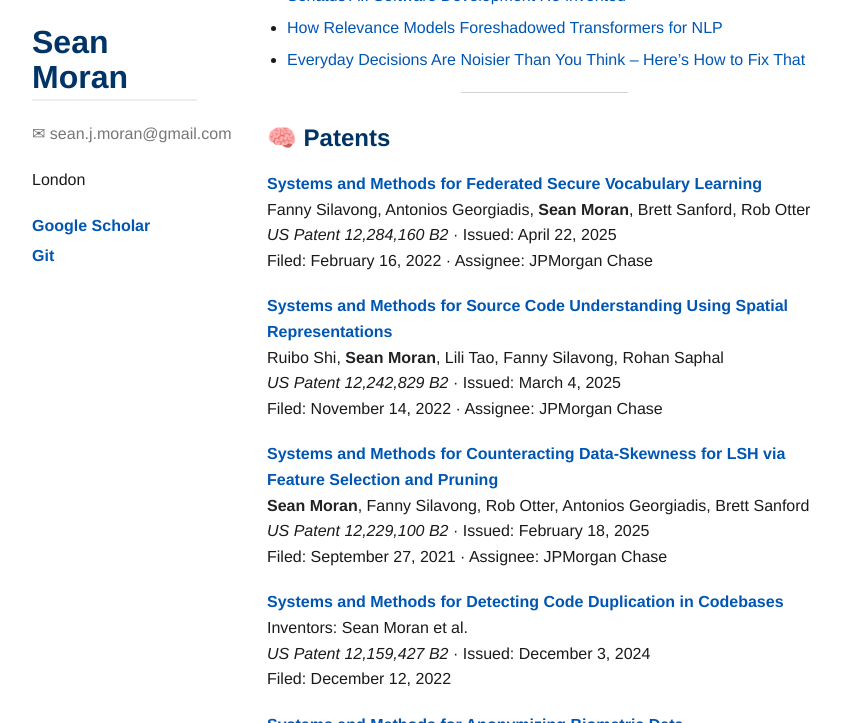
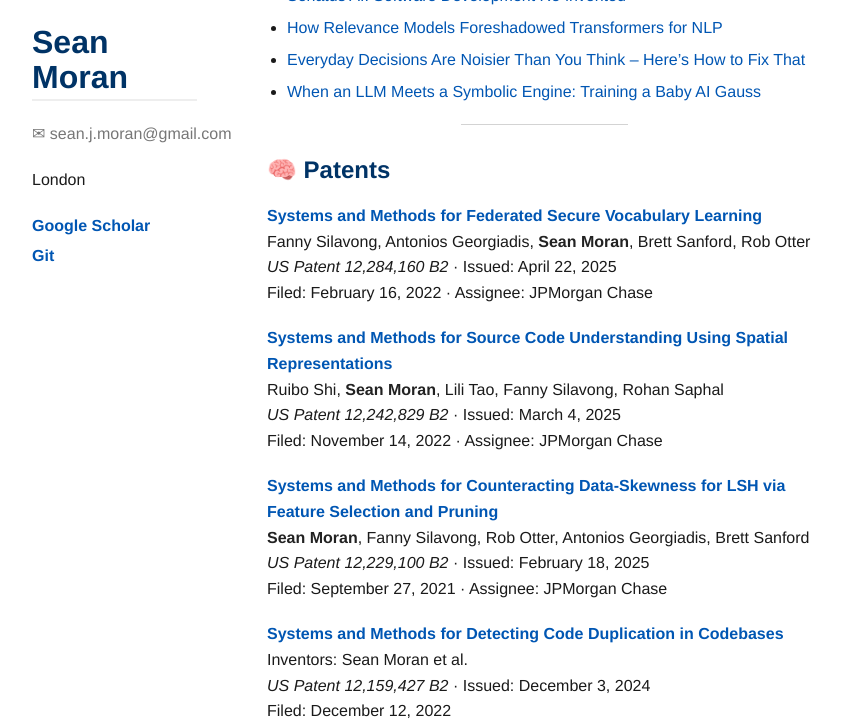
Before and after one commit to sjmoran/sjmoran.github.io, a Jekyll site: the page built from index.md, in a window 1280 px wide and 900 px high, scrolled down 910 px, cut to the strip 177-900 px from the top of the window. Shown: the whole strip, without its empty margins (8-849 px from the left). Built offline with Jekyll 4.4.1, drawn with Linux system fonts in a browser that asks for light colours.

Commit message:
Update side-projects.html

```diff
--- a/_includes/side-projects.html
+++ b/_includes/side-projects.html
@@ -25,5 +25,6 @@
   <li><a href="https://www.jpmorgan.com/technology/technology-blog/senatus-ai">Senatus AI: Software Development Re-invented</a></li>
   <li><a href="https://medium.com/@sean.j.moran/how-relevance-models-foreshadowed-transformers-for-nlp-2d2250d7fb10">How Relevance Models Foreshadowed Transformers for NLP</a></li>
   <li><a href="https://medium.com/@sean.j.moran/everyday-decisions-are-noisier-than-you-think-heres-how-to-fix-that-3a99dfaa8f59">Everyday Decisions Are Noisier Than You Think – Here’s How to Fix That</a></li>
+  <li><a href="https://medium.com/@sean.j.moran/when-an-llm-meets-sympy-training-a-baby-ai-gauss-362483a8e2b8">When an LLM Meets a Symbolic Engine: Training a Baby AI Gauss</a></li>
 </ul>
 <hr>
```
